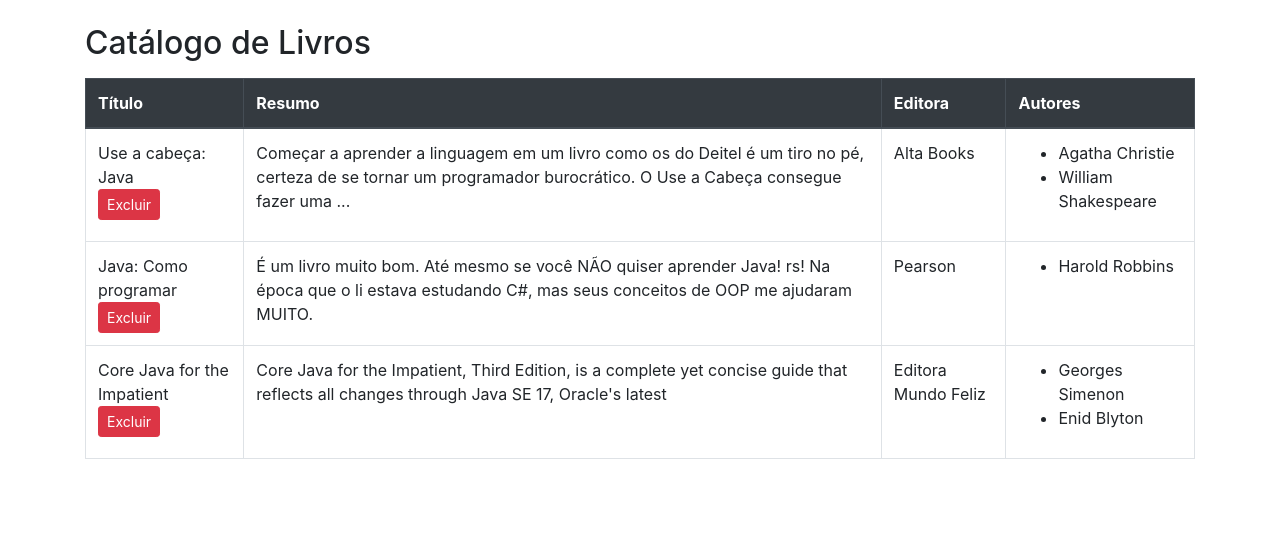
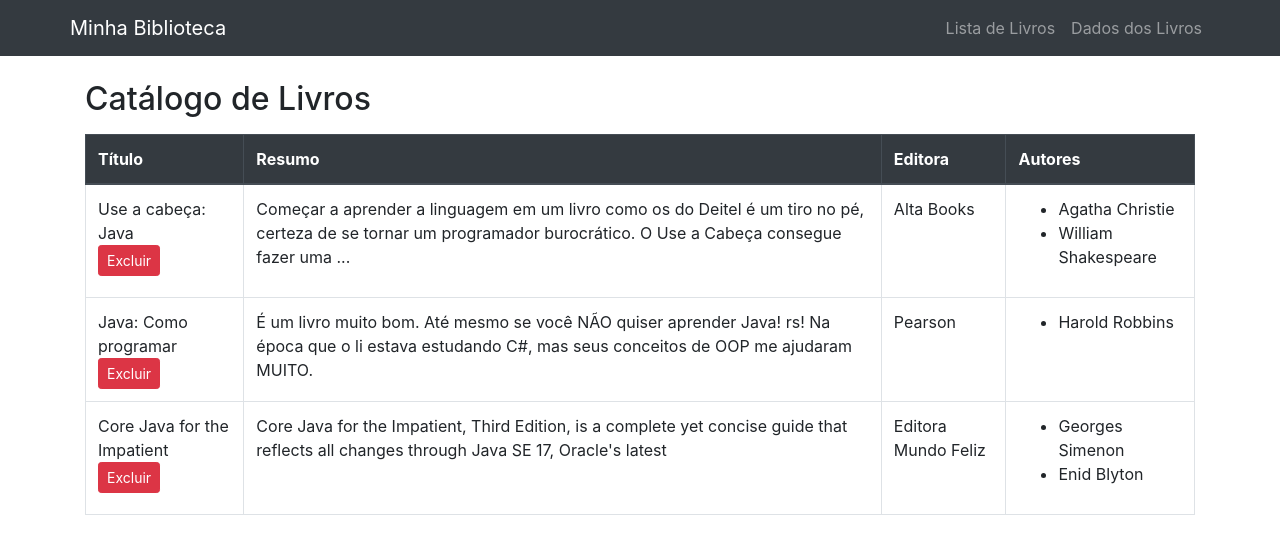
Before and after one commit to cleydsoncavalcanti/estacio-mundo2-nivel4, an Angular app: page /lista in a window 1280 px wide. Before the commit this address led to /. Shown: the top 554 px of the page. Built offline with nearby package versions, Linux system fonts and the light colour scheme.

Commit message:
✨ criando livro

```diff
--- a/src/app/app-routing.module.ts
+++ b/src/app/app-routing.module.ts
@@ -1,7 +1,15 @@
+// app-routing.module.ts
+
 import { NgModule } from '@angular/core';
 import { RouterModule, Routes } from '@angular/router';
+import { LivroListaComponent } from './livro-lista/livro-lista.component'; // Importe o LivroListaComponent (certifique-se do caminho correto)
+import { LivroDadosComponent } from './livro-dados/livro-dados.component'; // Importe o LivroDadosComponent (certifique-se do caminho correto)
 
-const routes: Routes = [];
+const routes: Routes = [
+  { path: 'lista', component: LivroListaComponent }, // Rota "lista" apontando para LivroListaComponent
+  { path: 'dados', component: LivroDadosComponent }, // Rota "dados" apontando para LivroDadosComponent
+  { path: '', redirectTo: '/lista', pathMatch: 'full' }, // Rota padrão redirecionando para "lista"
+];
 
 @NgModule({
   imports: [RouterModule.forRoot(routes)],
--- a/src/app/app.component.html
+++ b/src/app/app.component.html
@@ -1 +1,18 @@
-<app-livro-lista></app-livro-lista>
+<!-- app.component.html -->
+
+<nav class="navbar navbar-expand navbar-dark bg-dark">
+    <div class="container">
+      <a class="navbar-brand" routerLink="/lista">Minha Biblioteca</a>
+      <ul class="navbar-nav">
+        <li class="nav-item">
+          <a class="nav-link" routerLink="/lista">Lista de Livros</a>
+        </li>
+        <li class="nav-item">
+          <a class="nav-link" routerLink="/dados">Dados dos Livros</a>
+        </li>
+      </ul>
+    </div>
+  </nav>
+
+  <!-- Acrescente o seletor router-outlet após o menu -->
+  <router-outlet></router-outlet>
--- a/src/app/app.module.ts
+++ b/src/app/app.module.ts
@@ -1,5 +1,6 @@
 import { NgModule } from '@angular/core';
 import { BrowserModule } from '@angular/platform-browser';
+import { FormsModule } from '@angular/forms';
 
 import { AppRoutingModule } from './app-routing.module';
 import { AppComponent } from './app.component';
@@ -14,6 +15,7 @@ import { ControleLivrosService } from './controle-livros.service';
     LivroDadosComponent
   ],
   imports: [
+    FormsModule,
     BrowserModule,
     AppRoutingModule
   ],
```
